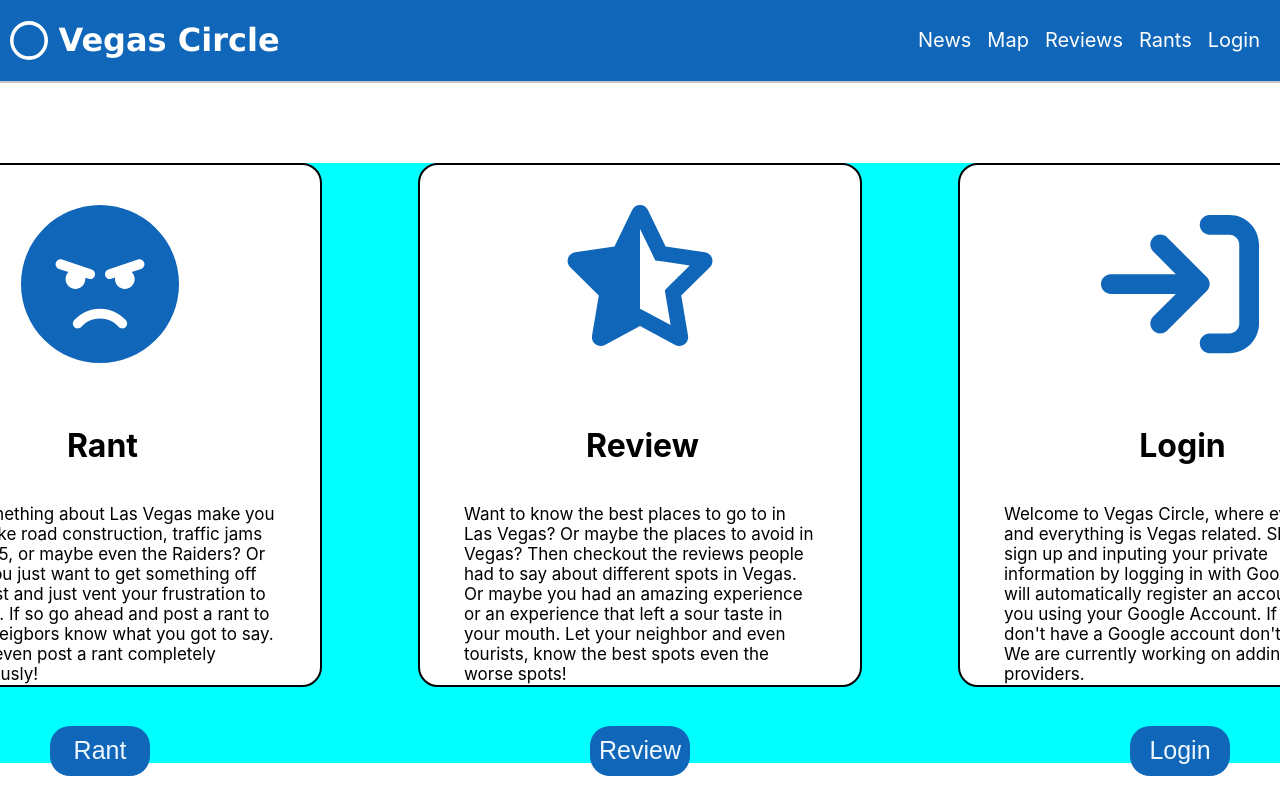
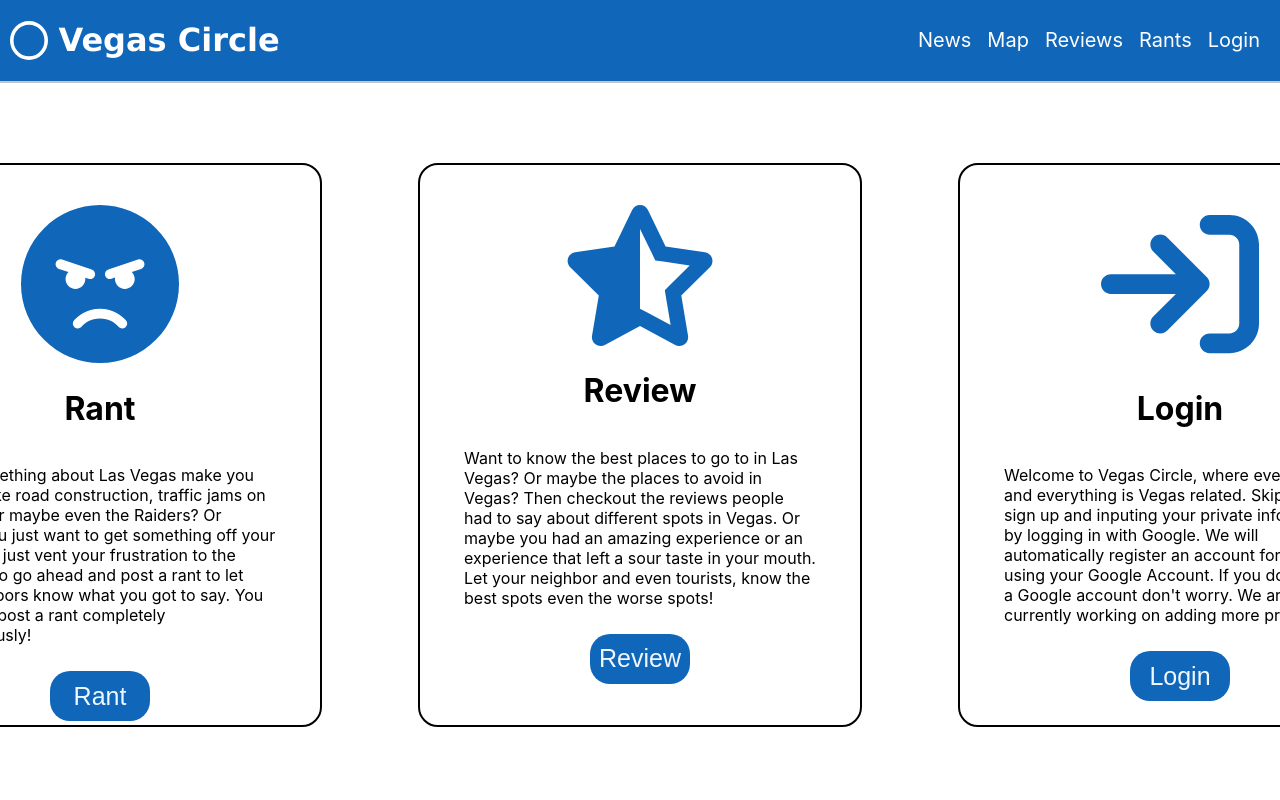
Before and after one commit to blingo77/VC, a React (Create React App) app: page / in a window 1280 px wide. Shown: the top 800 px of the page. Built offline with nearby package versions, Linux system fonts and the light colour scheme.

Commit message:
fix mac pov

```diff
--- a/src/cards/Card.css
+++ b/src/cards/Card.css
@@ -1,13 +1,13 @@
 .card-container{
     background-color: white;
     width: 55vh;
-    height: 65vh;
+    height: 70vh;
     border: 2px solid black;
     border-radius: 20px;
 }
 .card-img-container{
     width: 60%;
-    height: 200px;
+    height: auto;
     margin-left: auto;
     margin-right: auto;
     margin-top: 40px;
@@ -22,18 +22,16 @@
     height: auto;
     text-align: center;
 }
-.card-title-container h1{
-    margin-left: 5px;
-}
 .card-text-container{
     width: 80%;
     height: auto;
     margin-left: auto;
     margin-right: auto;
     display: flex;
+    margin-bottom: -15px;
 }
 .card-text-container p{
-    font-size: 17px;
+    font-size: 2vh;
 }
 .card-button-container{
     width: auto;
--- a/src/pages/Home/Home.css
+++ b/src/pages/Home/Home.css
@@ -12,5 +12,4 @@
     display: flex;
     justify-content: center;
     gap: 6em;
-    background-color: aqua;
 }
```
